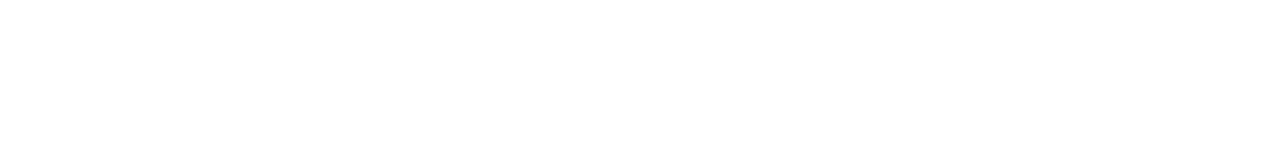
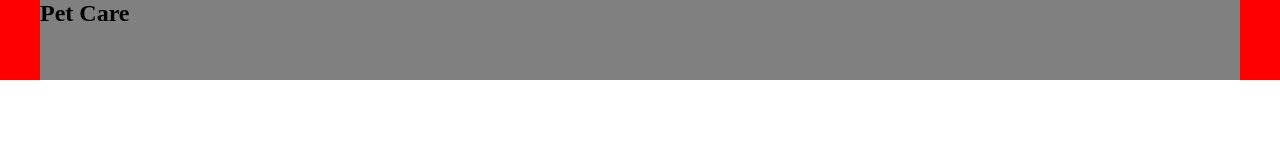
Before and after one commit to LakshmiHadi/Animal-care, a plain HTML site: page index.html in a window 1280 px wide. Drawn offline with Linux system fonts and the light colour scheme.

Commit message:
Update index.html

```diff
--- a/index.html
+++ b/index.html
@@ -1,12 +1,34 @@
 <!DOCTYPE html>
 <html lang="en">
 <head>
-    <meta charset="UTF-8">
-    <meta http-equiv="X-UA-Comaptible" content="IE=edge">
-    <meta name="viewport" content="width=device-width, initial-scale=1.0">
-    <title></title>
+  <meta charset="UTF-8">
+  <meta name="viewport" content="width=device-width, initial-scale=1.0">
+  <title>Pet Web Template in HTML and CSS</title>
 </head>
+<style type="text/css">
+  *
+  {
+    margin: 0;
+    padding: 0;
+  }
+  .container-fluid
+  {
+    width: 100%;
+    height: 80px;
+    background-color: red;
+  }
+  .container{
+    width: 1200px;
+    height: 80px;
+    background-color: grey;
+    margin: auto;
+  }
+</style>
 <body>
-
+  <div class="container-fluid">
+    <div class="container">
+      <h2>Pet Care</h2>
+    </div>
+  </div>
 </body>
 </html>
```
